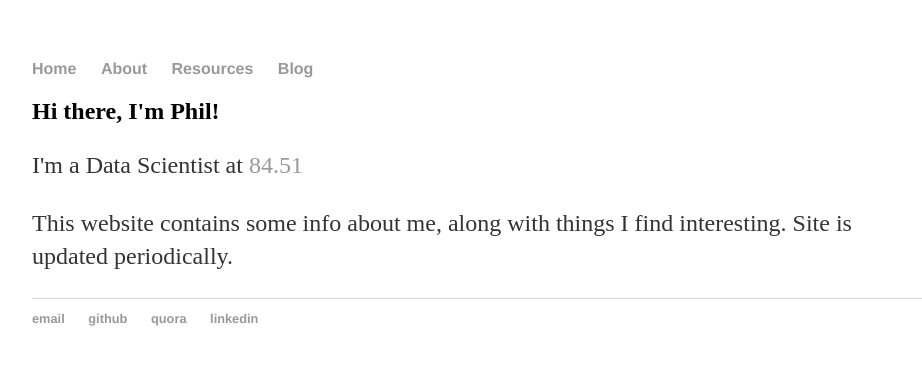
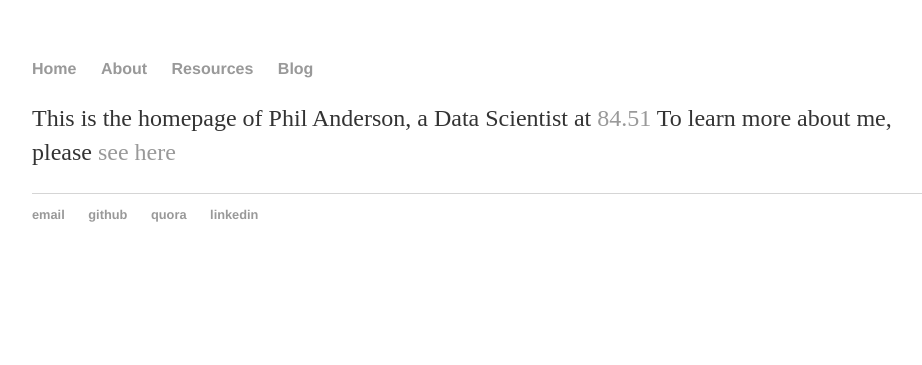
Before and after one commit to panders225/panders225.github.io, a Jekyll site: the page built from index.html, in a window 1280 px wide. Shown: the top 365 px of the page, without its empty margins (160-1082 px from the left). Built offline with Jekyll 4.4.1, drawn with Linux system fonts in a browser that asks for light colours.

Commit message:
Update index.html

```diff
--- a/index.html
+++ b/index.html
@@ -3,7 +3,7 @@ layout: default
 title: Phil Anderson, Data Scientist
 ---
 <div class="blurb">
-	<h2>Hi there, I'm Phil!</h2>
-	<p>I'm a Data Scientist at <a href="https://www.8451.com/">84.51</a></p>
-	<p>This website contains some info about me, along with things I find interesting.  Site is updated periodically.</p>
+	<p>This is the homepage of Phil Anderson, a Data Scientist at <a href="https://www.8451.com/">84.51</a>
+		To learn more about me, please <a href="/about">see here</a>
+	</p>
 </div><!-- /.blurb -->
```
